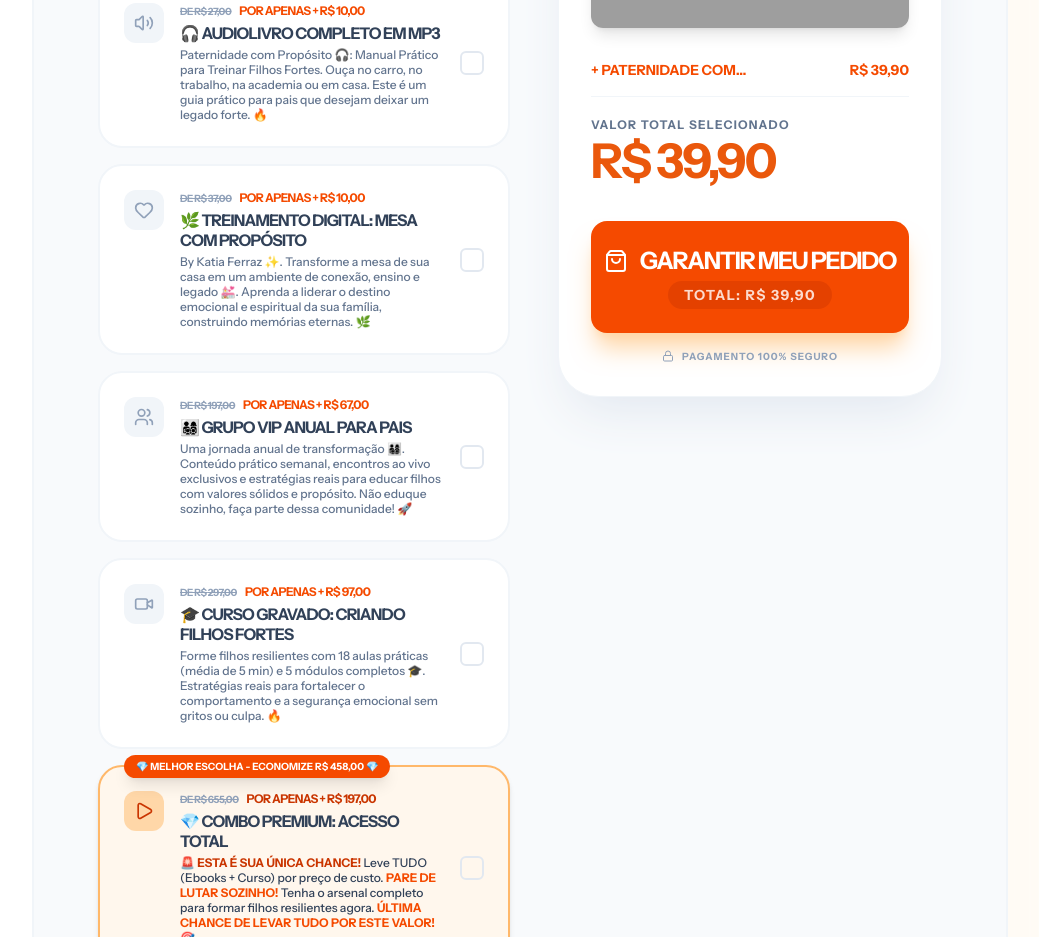
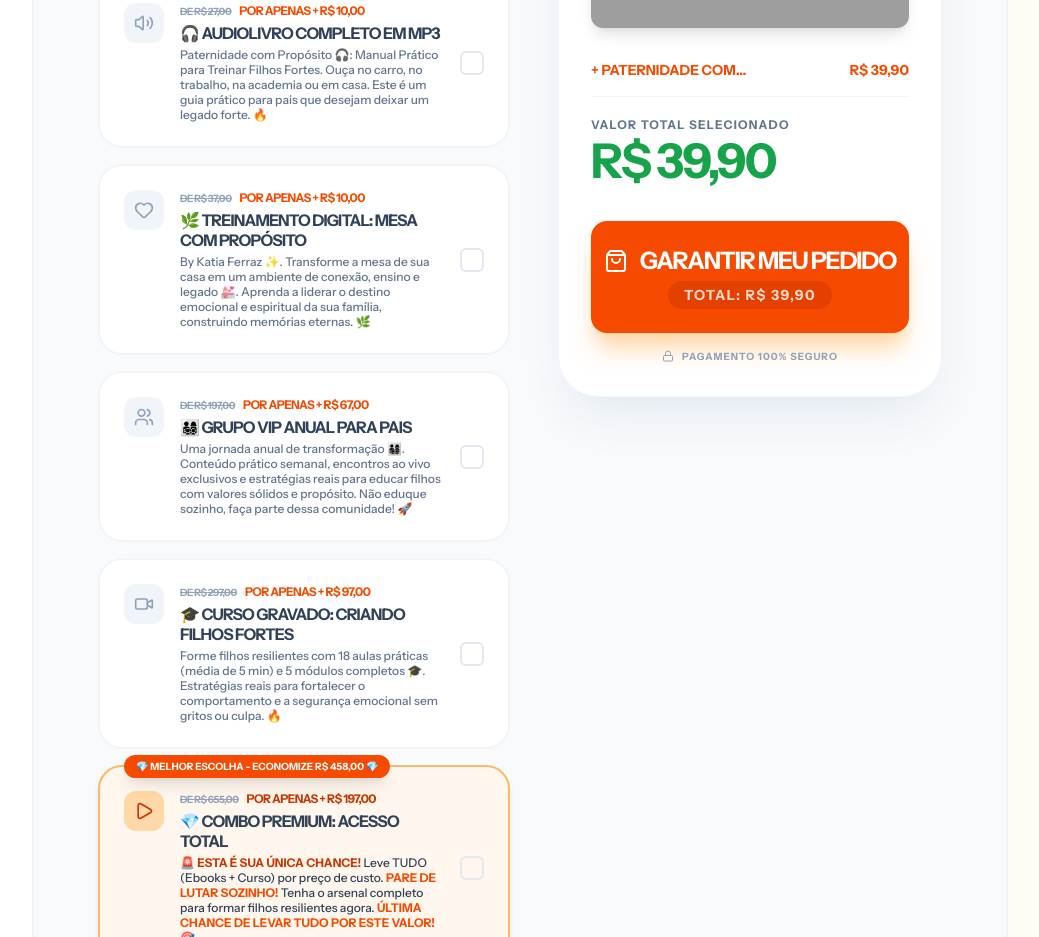
Before and after one commit to wagnerferrazdelima-maker/Paternidade, a React (Vite) app: page /obrigado in a window 1280 px wide. Shown: the part 1660-2597 px from the top of the page, without its empty margins (120-1159 px from the left). Built offline with nearby package versions, Linux system fonts and the light colour scheme; grey boxes are pictures that could not be loaded.

Commit message:
feat: Update total price color to green
Changes the highlight color for the total selected price from orange to green to improve visual contrast and provide positive reinforcement.

```diff
--- a/src/ThankYou.tsx
+++ b/src/ThankYou.tsx
@@ -372,10 +372,10 @@ export default function ThankYou() {
                         <span className="text-[10px] sm:text-xs font-black uppercase tracking-widest text-slate-500">VALOR TOTAL SELECIONADO</span>
                         <motion.div
                           key={totalPrice}
-                          initial={{ scale: 1.1, color: "#ea580c" }}
-                          animate={{ scale: 1, color: "#ea580c" }}
+                          initial={{ scale: 1.1, color: "#16a34a" }}
+                          animate={{ scale: 1, color: "#16a34a" }}
                           transition={{ type: "spring", stiffness: 300 }}
-                          className="text-4xl sm:text-5xl font-black tracking-tighter"
+                          className="text-4xl sm:text-5xl font-black tracking-tighter text-green-600"
                         >
                           R$ {totalPrice.toFixed(2).replace('.', ',')}
                         </motion.div>
```
